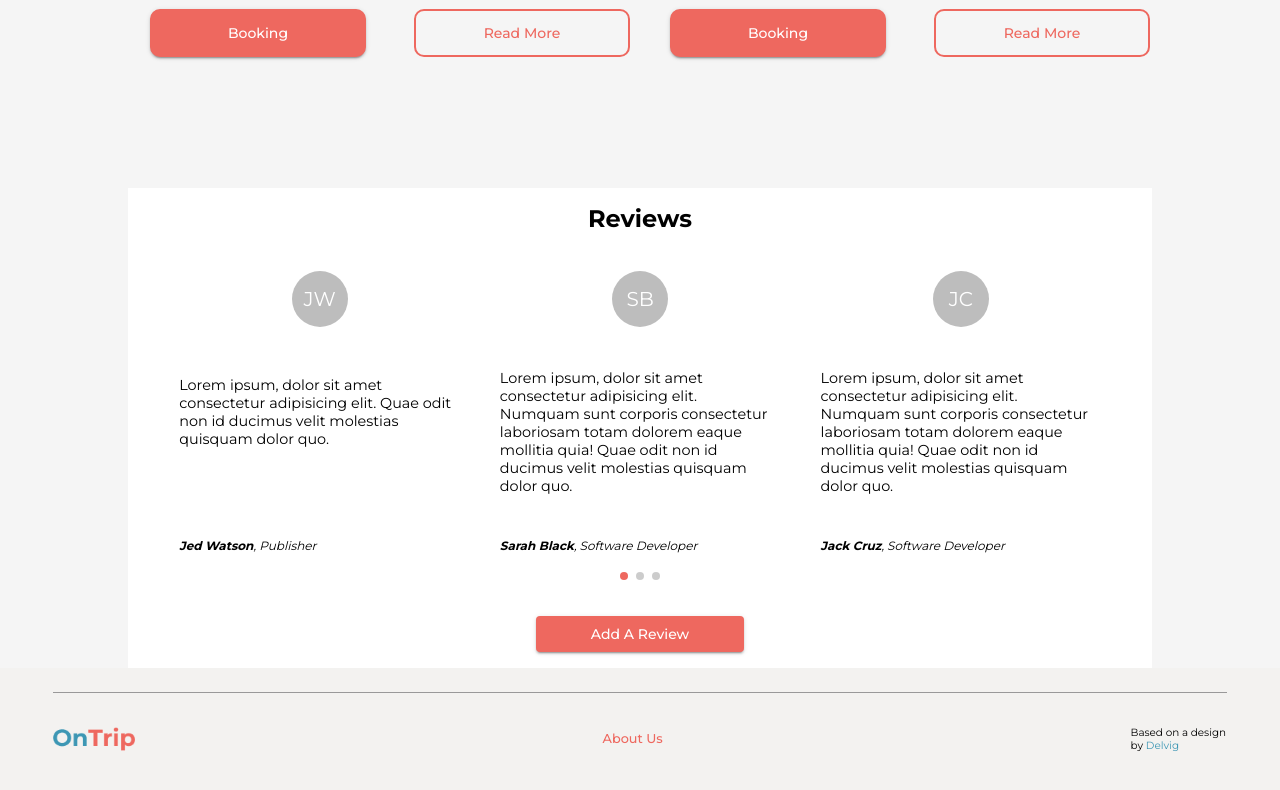
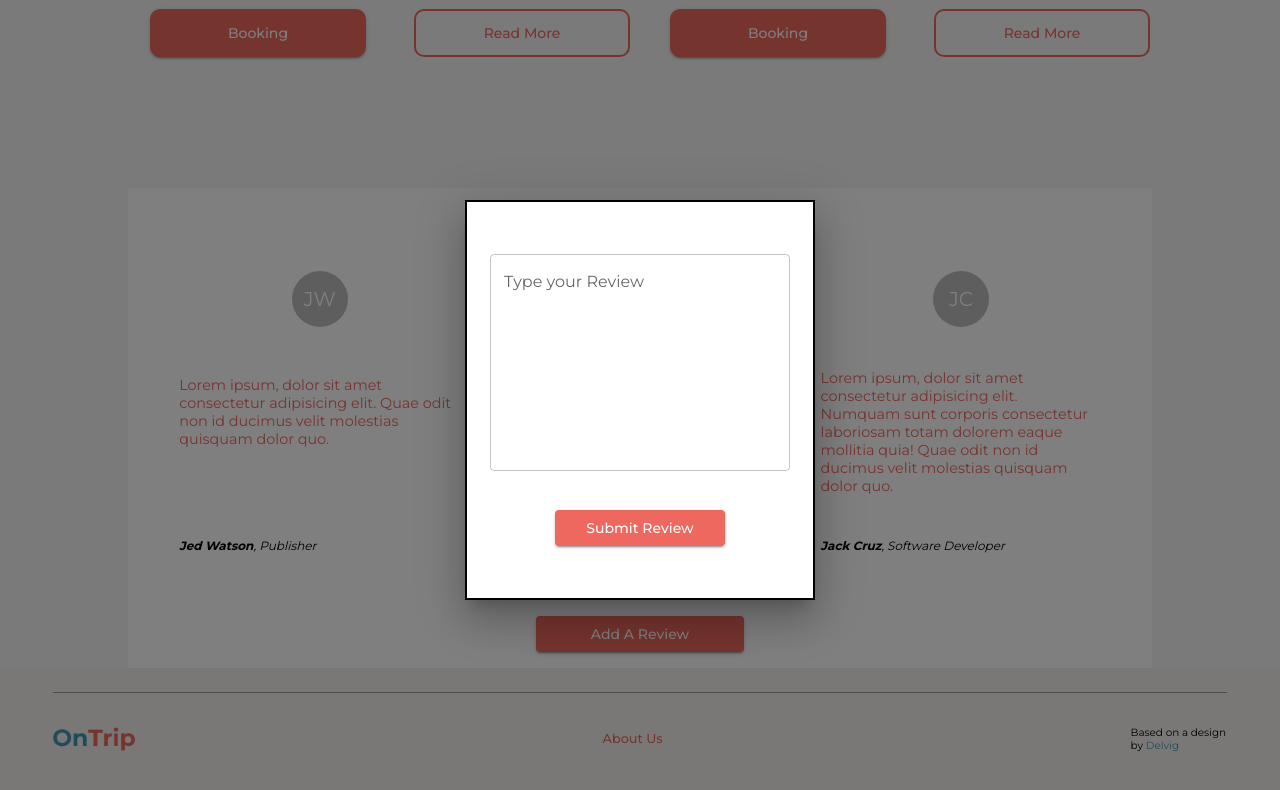
Before and after one commit to arc4dex/OnTrip, a React (Create React App) app: page / in a window 1280 px wide. Both pictures are taken after a click on the button "Add A Review". Shown: the part 1719-2509 px from the top of the page. Built offline with nearby package versions, Linux system fonts and the light colour scheme.

Commit message:
feat/ created the modal to add a app Review

```diff
--- a/package.json
+++ b/package.json
@@ -6,7 +6,7 @@
     "@emotion/react": "^11.9.3",
     "@emotion/styled": "^11.9.3",
     "@fontsource/montserrat": "^4.5.11",
-    "@hookform/resolvers": "^2.9.3",
+    "@hookform/resolvers": "^2.9.5",
     "@mui/icons-material": "^5.8.4",
     "@mui/material": "^5.8.7",
     "@testing-library/jest-dom": "^5.14.1",
--- a/src/components/ReviewsApp/index.jsx
+++ b/src/components/ReviewsApp/index.jsx
@@ -6,6 +6,37 @@ import "swiper/css/pagination";
 import { Pagination } from "swiper";
 
 import CardReviews from "../CardReviews";
+
+import { useState } from "react";
+
+import * as yup from "yup";
+import { yupResolver } from "@hookform/resolvers/yup";
+import { useForm } from "react-hook-form";
+
+import Modal from "@mui/material/Modal";
+import Box from "@mui/material/Box";
+import TextField from "@mui/material/TextField";
+
+const style = {
+  position: "absolute",
+  top: "50%",
+  left: "50%",
+  transform: "translate(-50%, -50%)",
+  width: 350,
+  height: 400,
+  bgcolor: "background.paper",
+  border: "2px solid #000",
+  boxShadow: 24,
+  p: 4,
+  display: "flex",
+  flexDirection: "column",
+  alignItems: "center",
+  justifyContent: "space-evenly",
+};
+
+const textFieldStyle = {
+  width: 300,
+};
 
 function ReviewsApp() {
   // pegar reviews do state do redux
@@ -46,6 +77,27 @@ function ReviewsApp() {
     },
   ];
 
+  const [open, setOpen] = useState(false);
+  const handleOpen = () => setOpen(true);
+  const handleClose = () => setOpen(false);
+
+  const schema = yup.object().shape({
+    review: yup.string().min(20,"Please, type at least 20 characters")
+  });
+
+  const {
+    register,
+    handleSubmit,
+    formState: { errors },
+  } = useForm({
+    resolver: yupResolver(schema),
+  });
+
+  function onSubmitReview(data) {
+    console.log(data);
+    handleClose();
+  }
+
   return (
     <DivReviews>
       <h2>Reviews</h2>
@@ -76,7 +128,30 @@ function ReviewsApp() {
           ))}
         </Swiper>
       </div>
-      <StyledButton variant="contained">Add a Review</StyledButton>
+      <StyledButton onClick={handleOpen} variant="contained">
+        Add a Review
+      </StyledButton>
+      <Modal
+        open={open}
+        onClose={handleClose}
+        aria-labelledby="modal-modal-title"
+        aria-describedby="modal-modal-description"
+      >
+        <Box sx={style}>
+          <TextField
+            id="outlined-multiline-static"
+            label="Type your Review"
+            multiline
+            rows={8}
+            sx={textFieldStyle}
+            {...register("review")}
+          />
+          <p style={{color: "#ee685f"}}>{errors.review?.message}</p>
+          <StyledButton onClick={handleSubmit(onSubmitReview)} variant="contained">
+            Submit Review
+          </StyledButton>
+        </Box>
+      </Modal>
     </DivReviews>
   );
 }
--- a/src/components/ReviewsApp/style.js
+++ b/src/components/ReviewsApp/style.js
@@ -1,7 +1,7 @@
 import styled from "styled-components";
 
 import * as muiStyles from "@mui/material/styles";
-import { Button } from "@mui/material";
+import { Button} from "@mui/material";
 
 export const DivReviews = styled.div`
   background-color: white;
@@ -13,6 +13,10 @@ export const DivReviews = styled.div`
   justify-content: space-evenly;
   justify-content: space-between;
   padding: 1rem 0;
+
+  p{
+    color: #ee685f;
+  }
 
   @media (min-width: 1000px) {
     width: 85vw;
@@ -73,6 +77,8 @@ export const DivReviews = styled.div`
       background: #ee685f;
     }
   }
+
+
 `;
 
 export const StyledButton = muiStyles.styled(Button)`
```
Also changed, not shown: 1 other file (tests, documents, lock files or other folders).
